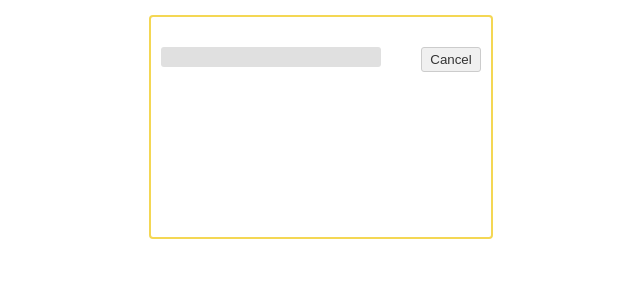
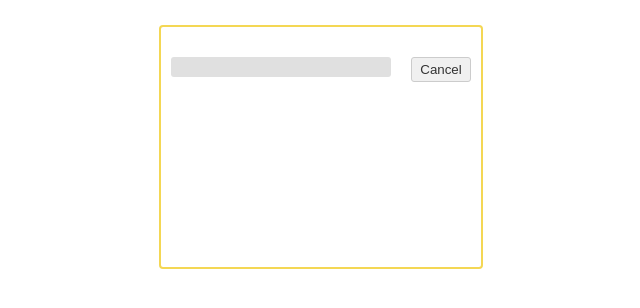
Before and after one commit to l0o0/tara, a browser extension: page addon/chrome/content/progress.html in a window 1280 px wide. Shown: the whole page, without its empty margins (319-959 px from the left). Drawn offline with Linux system fonts and the light colour scheme.

Commit message:
fix: Update show up window style

```diff
--- a/addon/chrome/content/progress.html
+++ b/addon/chrome/content/progress.html
@@ -67,18 +67,23 @@
       body {
         background-color: var(--bg-color);
         color: var(--text-color);
+        display: flex;
+        flex-direction: column;
+        height: 100vh;
+        box-sizing: border-box;
         margin: 0;
-        padding: 0;
-        min-height: 100vh;
-        font-family: -apple-system, BlinkMacSystemFont, 'Segoe UI', Roboto, Oxygen, Ubuntu, Cantarell, sans-serif;
+        padding: 10px;
+        font-family:
+          -apple-system, BlinkMacSystemFont, "Segoe UI", Roboto, Oxygen, Ubuntu,
+          Cantarell, sans-serif;
       }
 
       #box {
         margin: auto;
         margin-top: 15px;
         padding: 10px;
-        width: 320px;
-        height: 200px;
+        width: 300px;
+        height: 220px;
       }
 
       .normal_box {
@@ -119,6 +124,17 @@
         padding-left: 5px;
         padding-bottom: 2px;
         color: var(--text-color);
+        font-size: 14px;
+      }
+
+      ul li {
+        display: flex;
+        align-items: center;
+      }
+
+      svg {
+        width: 16px;
+        height: 16px;
       }
 
       #button1 {
@@ -188,7 +204,7 @@
     <div id="box" class="normal_box">
       <div id="status"></div>
       <progress id="progress" max="100" value="0"></progress>
-      <button id="button1" onclick="window.close();">Cancel</button>
+      <button id="button1" onclick="window.close()">Cancel</button>
       <ul id="listbox"></ul>
     </div>
     <div id="msg"></div>
```
Also changed, not shown: addon/chrome/content/select.html (+6 -3 lines).
